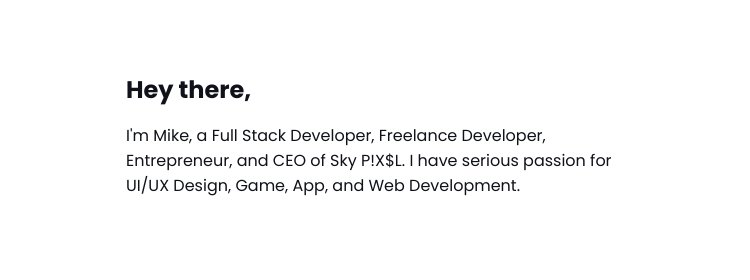
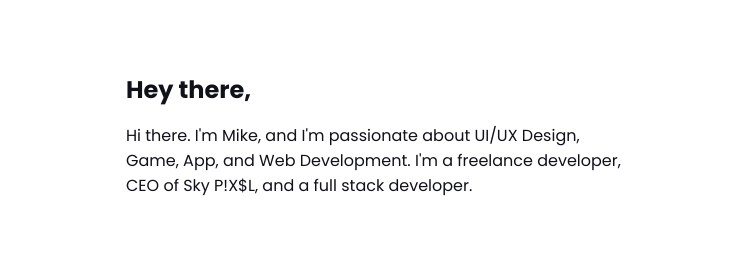
Before and after one commit to Misha76452/misha.github.io, a plain HTML site: page index.html in a window 1280 px wide. Shown: the part 960-1240 px from the top of the page, 530-1280 px from the left. Drawn offline with nearby package versions, Linux system fonts and the light colour scheme.

Commit message:
Update index.html

```diff
--- a/index.html
+++ b/index.html
@@ -754,8 +754,7 @@
 
                     <div>
                         <h2 class="about__subtitle">Hey there,</h2>
-                        <p class="about__text">I'm Mike, a Full Stack Developer, Freelance Developer, Entrepreneur, and CEO of Sky P!X$L.
-                            I have serious passion for UI/UX Design, Game, App, and Web Development.</p>
+                        <p class="about__text">Hi there. I'm Mike, and I'm passionate about UI/UX Design, Game, App, and Web Development. I'm a freelance developer, CEO of Sky P!X$L, and a full stack developer.</p>
                     </div>
                 </div>
             </section>
```
